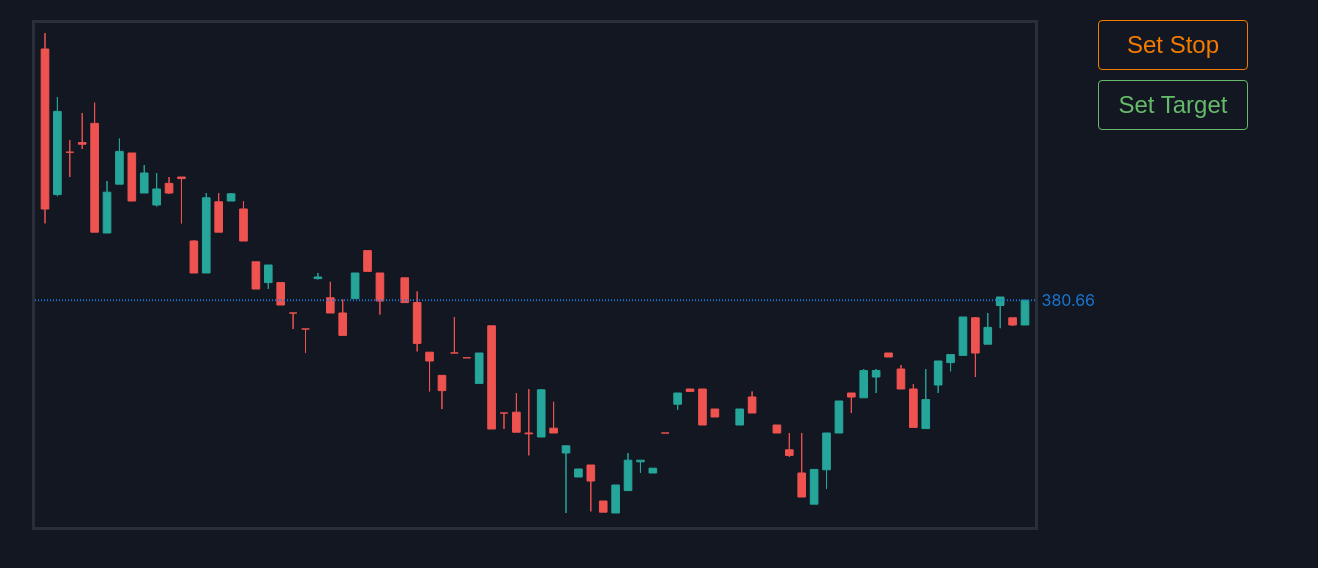
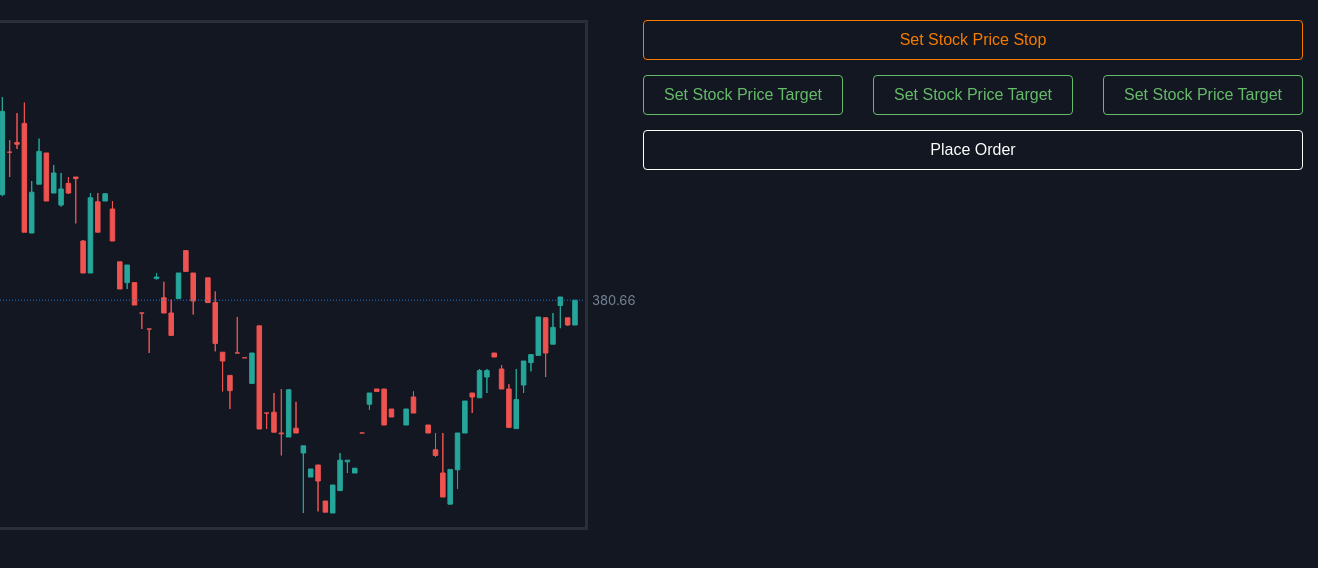
Before and after one commit to glacialspring/trade-assistant, a React (Create React App) app: page / in a window 1280 px wide. Shown: the top 568 px of the page, 1318 px wide, since content can reach past the window. Built offline with nearby package versions, Linux system fonts and the light colour scheme.

Commit message:
handle multiple target setting

```diff
--- a/src/OrderPlacer.js
+++ b/src/OrderPlacer.js
@@ -14,40 +14,90 @@ const OrderPlacer = () => {
   const isEditing = isSettingStop || isSettingTarget
 
   const [stop, setStop] = useState()
-  const [target, setTarget] = useState()
-  const [riskReward, setRiskReward] = useState()
+  const [targets, setTargets] = useState([])
+  const [riskRewards, setRiskRewards] = useState([])
   const refreshRiskReward = () => {
-    if ( stop !== undefined && target !== undefined ) {
-      setRiskReward(( target - currentPrice ) / ( currentPrice - stop ))
+    const newRiskRewards = []
+    for (const target of targets) {
+      if ( stop !== undefined && target !== undefined ) {
+        newRiskRewards.push(( target - currentPrice ) / ( currentPrice - stop ))
+      }
     }
+    setRiskRewards(newRiskRewards)
   }
   const onSetStop = stop_ => {
+    if ( stop_ > currentPrice ) {
+      alert('stop is higher than current price')
+      setIsSettingStop(false)
+      return
+    }
     setStop(stop_)
     setIsSettingStop( false )
   }
+  const [currentTier, setCurrentTier] = useState()
+  const onEditTarget = idx => () => {
+    setCurrentTier(idx)
+    setIsSettingTarget( true )
+  }
   const onSetTarget = target_ => {
-    setTarget(target_)
+    if ( target_ < currentPrice ) {
+      alert( 'target is less than current price' )
+      setIsSettingTarget(false)
+      return
+    }
+    const newTargets = targets.slice()
+    newTargets[currentTier] = target_
+    setTargets(newTargets)
     setIsSettingTarget( false )
   }
-  useEffect(refreshRiskReward, [currentPrice, stop, target])
+  useEffect(refreshRiskReward, [currentPrice, stop, targets])
 
-  const chartRef = useRef()
+  const renderSubOrder = idx => {
+    const target = targets[idx]
+    const riskReward = riskRewards[idx]
+
+    return (
+      <div style={{ width: 200, margin: 15, display: 'flex', flexDirection: 'column', alignItems: 'stretch' }}>
+        <button style={{
+            backgroundColor: 'transparent',
+            borderStyle: 'solid',
+            borderColor: isSettingTarget ? gray : lime,
+            borderWidth: 1,
+            borderRadius: 4,
+            color: isSettingTarget ? gray : lime,
+            fontSize: 16,
+            padding: '10px 5px',
+          }}
+          onClick={ onEditTarget(idx) }
+          disabled={ isSettingTarget }
+        >
+          { target ? `Edit Price Target: ${ target }` : 'Set Stock Price Target' }
+        </button>
+        { riskReward &&
+          <p style={{ fontSize: 13, textAlign: 'center', color: 'white', marginTop: 2 }}>
+            <label style={{ color: 'gray' }}>Risk Reward</label> { riskReward.toFixed(2) }
+          </p>
+        }
+      </div>
+    )
+  }
 
   return (
     <div style={{ display: 'flex', justifyContent: 'center' }}>
-      <div style={{ borderColor: isEditing ? blue : gray, borderWidth: 3, borderStyle: 'solid', margin: 20 }}>
+      <div style={{ borderColor: isEditing ? blue : gray, borderWidth: 3, borderStyle: 'solid', margin: 20, marginRight: 40 }}>
         <Chart
-          ref={ chartRef }
           candles={ candles }
-          width={1000}
+          width={600}
           height={500}
           isSettingStop={ isSettingStop }
           isSettingTarget={ isSettingTarget }
+          stop={ stop }
+          targets={ targets }
           onSetStop={ onSetStop }
           onSetTarget={ onSetTarget }
         />
       </div>
-      <div style={{ margin: 20, marginLeft: 40, display: 'flex', flexDirection: 'column' }}>
+      <div style={{ display: 'flex', flexDirection: 'column' }}>
         <button style={{
             backgroundColor: 'transparent',
             borderStyle: 'solid',
@@ -55,35 +105,37 @@ const OrderPlacer = () => {
             borderWidth: 1,
             borderRadius: 4,
             color: isSettingStop ? gray : orange,
-            fontSize: '1.5em',
-            padding: '10px 20px',
-            marginBottom: 10,
+            padding: '10px 5px',
+            fontSize: 16,
+            margin: 15,
+            marginTop: 20,
+            marginBottom: 0,
           }}
           onClick={ () => setIsSettingStop( true ) }
           disabled={ isSettingStop }
         >
-          { stop ? `Stop: ${ stop }` : 'Set Stop' }
+          { stop ? `Edit Price Stop: ${ stop }` : 'Set Stock Price Stop' }
         </button>
+        <div style={{ display: 'flex', justifyContent: 'center' }}>
+          { renderSubOrder(0) }
+          { renderSubOrder(1) }
+          { renderSubOrder(2) }
+        </div>
         <button style={{
             backgroundColor: 'transparent',
             borderStyle: 'solid',
-            borderColor: isSettingTarget ? gray : lime,
+            borderColor: 'white',
             borderWidth: 1,
             borderRadius: 4,
-            color: isSettingTarget ? gray : lime,
-            fontSize: '1.5em',
-            padding: '10px 20px',
+            color: 'white',
+            fontSize: 16,
+            padding: '10px 5px',
+            margin: 15,
+            marginTop: 0,
           }}
-          onClick={ () => setIsSettingTarget( true ) }
-          disabled={ isSettingTarget }
         >
-          { target ? `Target: ${ target }` : 'Set Target' }
+          Place Order
         </button>
-        { riskReward &&
-          <p style={{ color: 'white' }}>
-            <label>Risk Reward</label> { riskReward.toFixed(2) }
-          </p>
-        }
       </div>
     </div>
   )
--- a/src/components/chart/chart.js
+++ b/src/components/chart/chart.js
@@ -14,6 +14,8 @@ const Chart = props => {
     height: canvasY,
     isSettingStop,
     isSettingTarget,
+    stop,
+    targets,
     onSetStop,
     onSetTarget,
   } = props
@@ -37,21 +39,17 @@ const Chart = props => {
   }
 
   // stops
-  const [stop, setStop] = useState()
   const onPlaceStop = e => {
     const y = e.clientY - origin.current.y
     let stop_ = -(y + margin - canvasY) / drawableH * height + min
     stop_ = Number(stop_.toFixed(2))
-    setStop(stop_)
     onSetStop(stop_)
   }
   // targets
-  const [target, setTarget] = useState()
   const onPlaceTarget = e => {
     const y = e.clientY - origin.current.y
     let target_ = -(y + margin - canvasY) / drawableH * height + min
     target_ = Number(target_.toFixed(2))
-    setTarget(target_)
     onSetTarget(target_)
   }
 
@@ -78,7 +76,6 @@ const Chart = props => {
   const currentY = canvasY - (currentPrice - min)/height * drawableH - margin
 
   const stopY = stop && canvasY - (stop-min)/height * drawableH - margin
-  const targetY = target && canvasY - (target-min)/height * drawableH - margin
 
   const renderCandle = cd => {
     const {
@@ -117,7 +114,8 @@ const Chart = props => {
       style={{position: 'relative'}}
     >
       <label style={{
-          color: blue,
+          color: gray,
+          fontSize: 13,
           position: 'absolute',
           right: -7,
           top: currentY,
@@ -130,6 +128,7 @@ const Chart = props => {
         <label style={{
             color: 'white',
             position: 'absolute',
+            fontSize: 13,
             right: -7,
             top: cursor.y,
             transform: 'translate(100%, -50%)',
@@ -138,22 +137,27 @@ const Chart = props => {
           { (-(cursor.y + margin - canvasY) / drawableH * height + min).toFixed(2) }
         </label>
       }
-      { target &&
+      { targets.map( target => {
+        const y = canvasY - (target-min)/height * drawableH - margin
+        return (
           <label style={{
               color: lime,
               position: 'absolute',
+              fontSize: 13,
               right: -7,
-            top: canvasY - (target-min)/height * drawableH - margin,
+              top: y,
               transform: 'translate(100%, -50%)',
             }}
           >
             { target.toFixed(2) }
           </label>
+        )})
       }
       { stop &&
         <label style={{
             color: orange,
             position: 'absolute',
+            fontSize: 13,
             right: -7,
             top: canvasY - (stop-min)/height * drawableH - margin,
             transform: 'translate(100%, -50%)',
@@ -164,7 +168,7 @@ const Chart = props => {
       }
       <svg height={ canvasY } width={ canvasW }>
         { candles.map(renderCandle) }
-        <line x1="0" y1={ currentY } x2={ canvasW } y2={ currentY } stroke={ blue } stroke-width="2" stroke-dasharray="1,2" />
+        <line x1="0" y1={ currentY } x2={ canvasW } y2={ currentY } stroke={ blue } stroke-width="1" stroke-dasharray="1,2" />
         { isEditing && cursor &&
           <>
             <line x1="0" y1={ cursor.y } x2={ canvasW } y2={ cursor.y } stroke={ gray } stroke-width="1" stroke-dasharray="5,6" />
@@ -173,8 +177,11 @@ const Chart = props => {
         { stop &&
           <line x1="0" y1={ stopY } x2={ canvasW } y2={ stopY } stroke={ orange } stroke-width="1" stroke-dasharray="3,6" />
         }
-        { target &&
-          <line x1="0" y1={ targetY } x2={ canvasW } y2={ targetY } stroke={ lime } stroke-width="1" stroke-dasharray="3,6" />
+        { targets.map(target => {
+          const y = canvasY - (target-min)/height * drawableH - margin
+          return (
+            <line x1="0" y1={ y } x2={ canvasW } y2={ y } stroke={ lime } stroke-width="1" stroke-dasharray="3,6" />
+          )})
         }
       </svg>
     </div>
```
Lines whose indentation alone changed are shown as unchanged.
